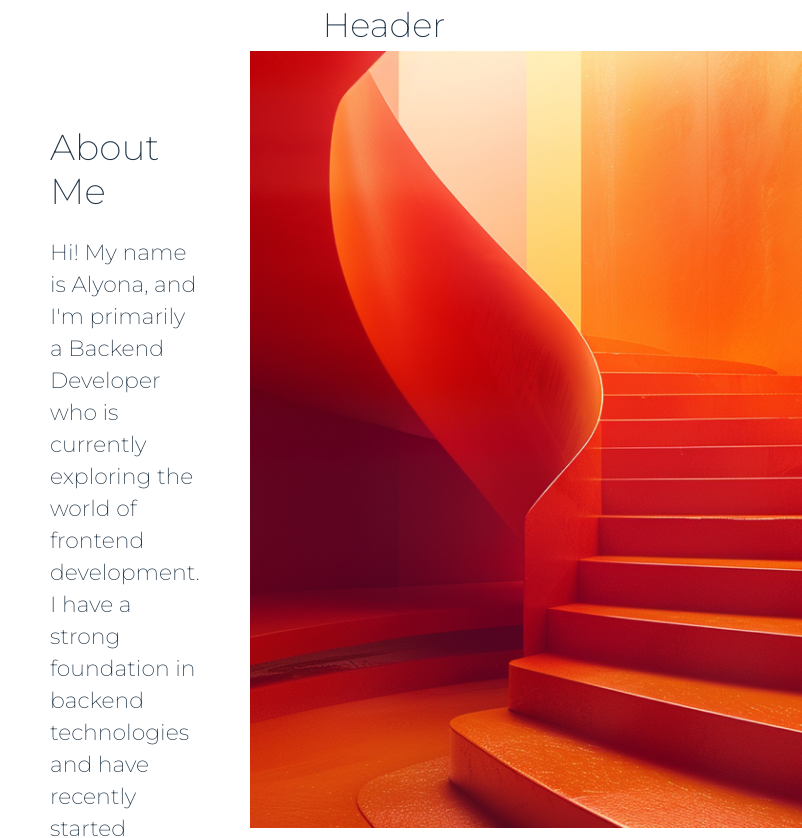
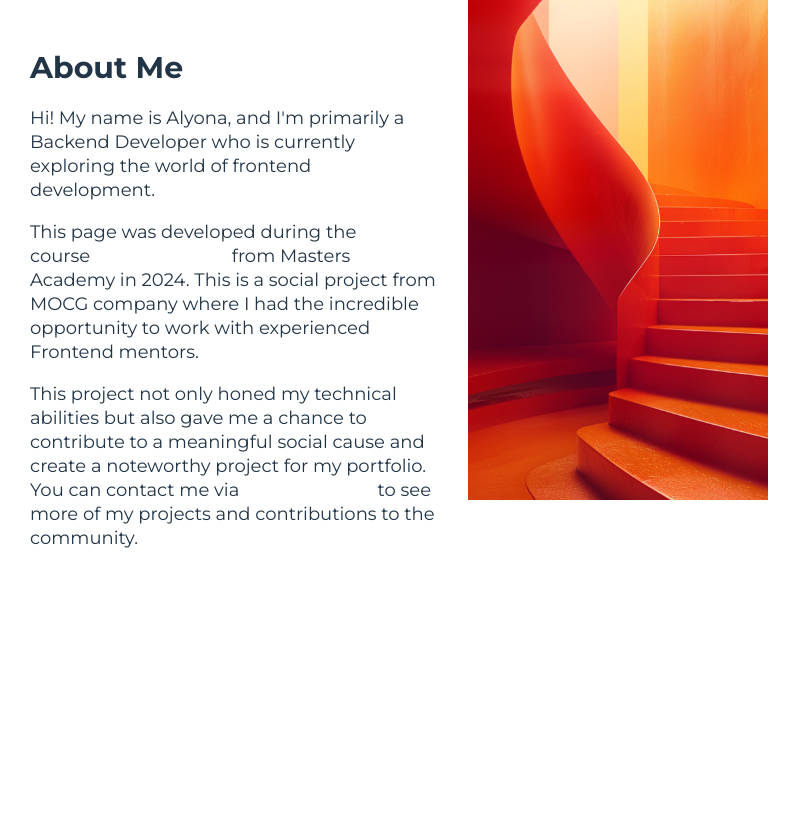
Before and after one commit to MastersAcademy/fe-react-2024, a React (Vite) app: page / in a window 768 px wide. Shown: the top 838 px of the page, 802 px wide, since content can reach past the window. After the commit the page ends 800 px from the top, so only its background shows below. Built offline with nearby package versions, Linux system fonts and the light colour scheme.

Commit message:
Task-01: fix font-weight and media

```diff
--- a/src/App.tsx
+++ b/src/App.tsx
@@ -1,13 +1,10 @@
 import { About } from '@/components/about/About.component.tsx';
-
-import { HeaderComponent } from './components/header/Header.component.tsx';
 
 import styles from './App.module.css';
 
 function App() {
     return (
         <div className={styles.mainContainer}>
-            <HeaderComponent />
             <About />
         </div>
     );
--- /dev/null
+++ b/src/assets/variables.css
@@ -0,0 +1,5 @@
+:root {
+  --orange-color: #EF4934;
+  --black-color: #000;
+  --white-color: #FFF;
+}
--- a/src/components/about/About.component.tsx
+++ b/src/components/about/About.component.tsx
@@ -8,8 +8,7 @@ export const About = () => (
             <h1 className={styles.aboutTextHeader}>About Me</h1>
             <p className={styles.aboutTextPar}>
                 Hi! My name is Alyona, and I&apos;m primarily a Backend Developer who is currently exploring the world of frontend
-                development. I have a strong foundation in backend technologies and have recently started learning React to broaden my skill
-                set.
+                development.
             </p>
             <p className={styles.aboutTextPar}>
                 This page was developed during the course&nbsp;
--- a/src/components/about/about.module.css
+++ b/src/components/about/about.module.css
@@ -24,13 +24,17 @@
 }
 
 .aboutLink {
-  color: #FFF;
+  color: var(--white-color);
   text-decoration: underline;
   text-underline-offset: 4px;
   text-decoration-thickness: 1px;
 }
 
-@media screen and (max-width: 390px) {
+.aboutLink:hover {
+  color: var(--orange-color);
+}
+
+@media screen and (min-width: 200px) and (max-width: 747px) {
 
   .aboutWrapper {
     display: flex;
@@ -66,14 +70,31 @@
   }
 }
 
-@media (prefers-color-scheme: light) {
+@media screen and (min-width: 747px) and (max-width: 1070px) {
 
-  .aboutLink {
-    color: #000;
+  .aboutText {
+    width: 100%;
+    padding: 30px;
+  }
+
+  .aboutTextPar {
+    font-size: 18px;
+    line-height: 24px;
+  }
+
+  .aboutTextHeader {
+    font-size: 30px;
+    line-height: 36px;
+  }
+
+  .aboutImage {
+    width: 100%;
+    min-width: 300px;
+    height: 500px;
   }
 }
 
-@media (min-width: 1281px) {
+@media (min-width: 1550px) {
 
   .aboutWrapper {
     display: flex;
--- a/src/components/header/Header.component.tsx
+++ /dev/null
@@ -1,2 +0,0 @@
-import styles from './header.module.css';
-export const HeaderComponent = () => <header className={styles.header}>Header</header>;
--- a/src/components/header/header.module.css
+++ /dev/null
@@ -1,4 +0,0 @@
-.header {
-  font-size: 34px;
-  text-align: center;
-}
--- a/src/index.css
+++ b/src/index.css
@@ -1,4 +1,5 @@
-@import url("https://fonts.googleapis.com/css2?family=Montserrat:ital,wght@0,100;0,200;1,100;1,200&display=swap");
+@import url("https://fonts.googleapis.com/css2?family=Montserrat:wght@100;200;300;400;500;600;700&display=swap");
+@import "assets/variables.css";
 
 :root {
   font-family: Montserrat, system-ui, Avenir, Helvetica, Arial, sans-serif;
@@ -75,8 +76,12 @@ html {
     background-color: #FFF;
   }
 
+  a {
+    color: var(--black-color);
+  }
+
   a:hover {
-    color: #747BFF;
+    color: var(--orange-color);
   }
 
   button {
```
